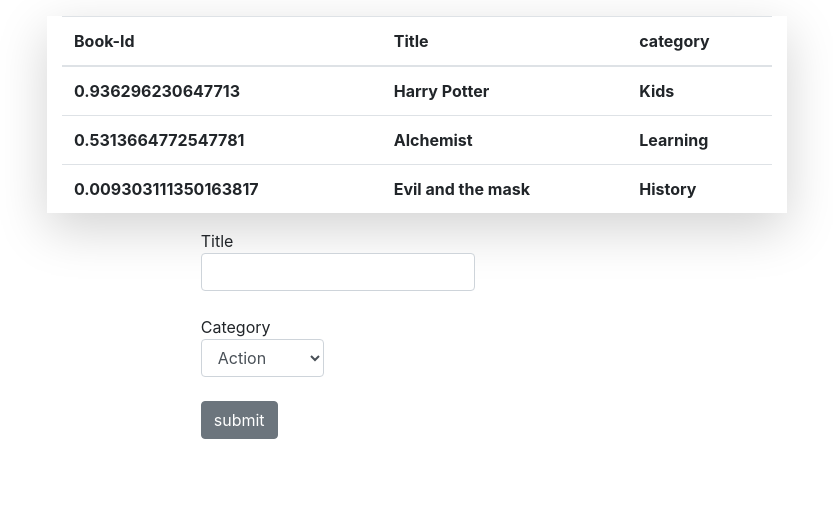
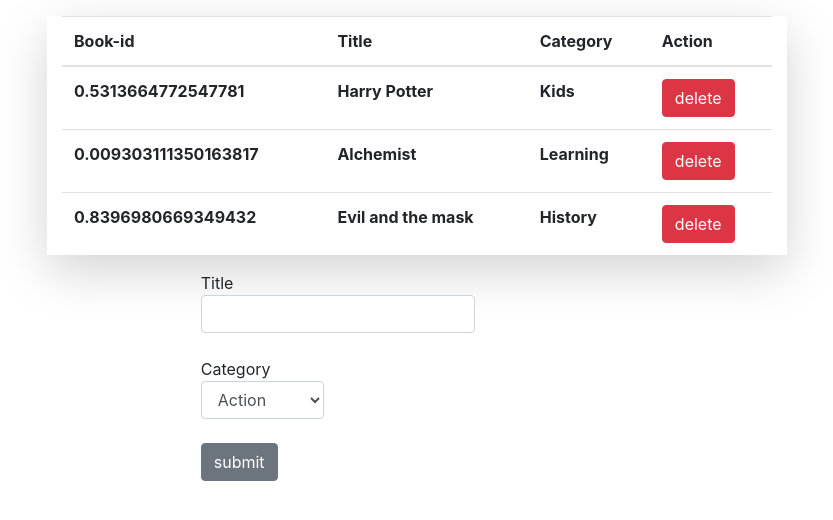
Before and after one commit to juzQrios/Bookstore, a React (Create React App) app: page / in a window 1280 px wide. Shown: the top 520 px of the page, without its empty margins (223-1056 px from the left). Built offline with nearby package versions, Linux system fonts and the light colour scheme.

Commit message:
added: implementation of REMOVE_BOOK && linters checks fixing

```diff
--- a/src/components/Book.js
+++ b/src/components/Book.js
@@ -1,17 +1,19 @@
 import React from 'react';
 import PropTypes from 'prop-types';
 
-function Book({ book }) {
+function Book({ book, clickDelete }) {
   return (
     <tr>
       <th scope="col">{ book.id }</th>
       <th scope="col">{ book.title }</th>
-      <th scope="col">{ book.category }</th>
+      <th scope="col">{book.category}</th>
+      <th scope="col"><button type="button" className="btn btn-danger" onClick={() => clickDelete(book.id)}>delete</button></th>
     </tr>
   );
 }
 Book.propTypes = {
   book: PropTypes.object.isRequired,
+  clickDelete: PropTypes.func.isRequired,
 };
 
 export default Book;
--- a/src/containers/BooksForm.js
+++ b/src/containers/BooksForm.js
@@ -1,33 +1,33 @@
 import React from 'react';
 import PropTypes from 'prop-types';
+import { connect } from 'react-redux';
 import { createBook } from '../actions/index';
-import { connect } from 'react-redux';
 
 class BooksForm extends React.Component {
   constructor(props) {
-    super(props)
+    super(props);
     this.bookCategory = ['Action', 'Biography', 'History', 'Horror', 'Kids', 'Learning', 'Sci-Fi'];
     this.titleInput = React.createRef();
     this.categoryInput = React.createRef();
 
     this.state = {
-       title: '',
-       category: this.bookCategory[0]
-    }
+      title: '',
+      category: this.bookCategory[0],
+    };
   }
 
   handleChange = () => {
     this.setState({
       title: this.titleInput.current.value,
-      category: this.categoryInput.current.value
-    })
+      category: this.categoryInput.current.value,
+    });
   }
 
-  handleSubmit = (event) => {
+  handleSubmit = event => {
     event.preventDefault();
-    const { title, category } = this.state
-    this.props.createBook({ title, category });
-
+    const { title, category } = this.state;
+    const { createBook } = this.props;
+    createBook({ title, category });
     this.titleInput.current.value = '';
     this.categoryInput.current.value = this.bookCategory[0];
   }
@@ -59,16 +59,14 @@ class BooksForm extends React.Component {
   }
 }
 
-const mapDispatchToProps = dispatch => {
-  return {
-    createBook: (book) => {
-      dispatch(createBook(book))
-    }
-  }
-}
+const mapDispatchToProps = dispatch => ({
+  createBook: book => {
+    dispatch(createBook(book));
+  },
+});
 
 BooksForm.propTypes = {
-  createBook: PropTypes.func.isRequired
-}
+  createBook: PropTypes.func.isRequired,
+};
 
 export default connect(null, mapDispatchToProps)(BooksForm);
--- a/src/containers/BooksList.js
+++ b/src/containers/BooksList.js
@@ -2,21 +2,27 @@ import React from 'react';
 import { connect } from 'react-redux';
 import PropTypes from 'prop-types';
 import Book from '../components/Book';
+import { removeBook } from '../actions/index';
 
-function BooksList({ books }) {
+
+function BooksList({ books, removeBook }) {
+  const handleRemoveBook = id => {
+    removeBook(id);
+  };
   return (
     <div className="container BooksList">
       <div className="mx-auto col-8 shadow-lg mt-3">
         <table className="table">
           <thead>
             <tr>
-              <th scope="col">Book-Id</th>
+              <th scope="col">Book-id</th>
               <th scope="col">Title</th>
-              <th scope="col">category</th>
+              <th scope="col">Category</th>
+              <th scope="col">Action</th>
             </tr>
           </thead>
           <tbody>
-            {books.map(book => <Book key={book.id} book={book} />)}
+            {books.map(book => <Book clickDelete={handleRemoveBook} key={book.id} book={book} />)}
           </tbody>
         </table>
       </div>
@@ -26,7 +32,11 @@ function BooksList({ books }) {
 const mapStateToProps = state => ({
   books: state.books,
 });
+const mapDispatchToProps = dispatch => ({
+  removeBook: id => dispatch(removeBook(id)),
+});
 BooksList.propTypes = {
   books: PropTypes.array.isRequired,
+  removeBook: PropTypes.func.isRequired,
 };
-export default connect(mapStateToProps)(BooksList);
+export default connect(mapStateToProps, mapDispatchToProps)(BooksList);
--- a/src/reducers/books.js
+++ b/src/reducers/books.js
@@ -1,7 +1,7 @@
 const initialState = {
   books: [
     {
-      id: Math.random,
+      id: Math.random(),
       title: 'Harry Potter',
       category: 'Kids',
     },
@@ -16,9 +16,9 @@ const bookReducer = (state = initialState, action) => {
         id: Math.random(),
         title: action.title,
         category: action.category,
-      }
+      },
     ];
-    case 'REMOVE_BOOK': return state.books.filter(book => book.id !== action.id);
+    case 'REMOVE_BOOK': return state.filter((book) => book.id !== action.id);
     default: return state;
   }
 };
```
